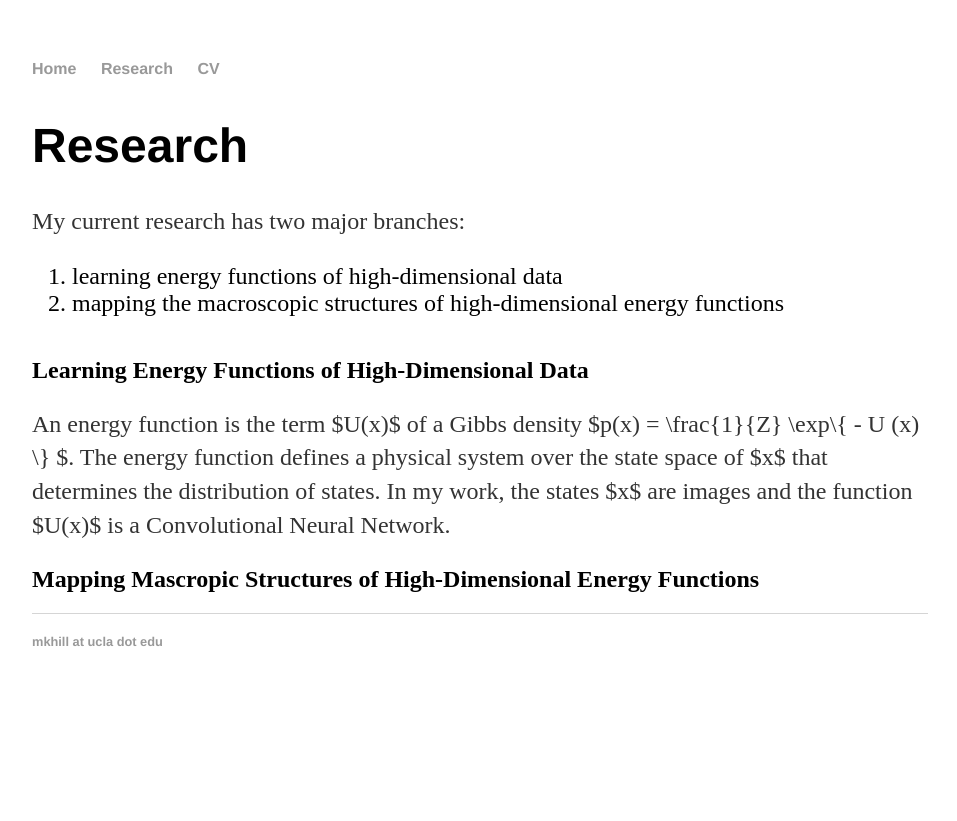
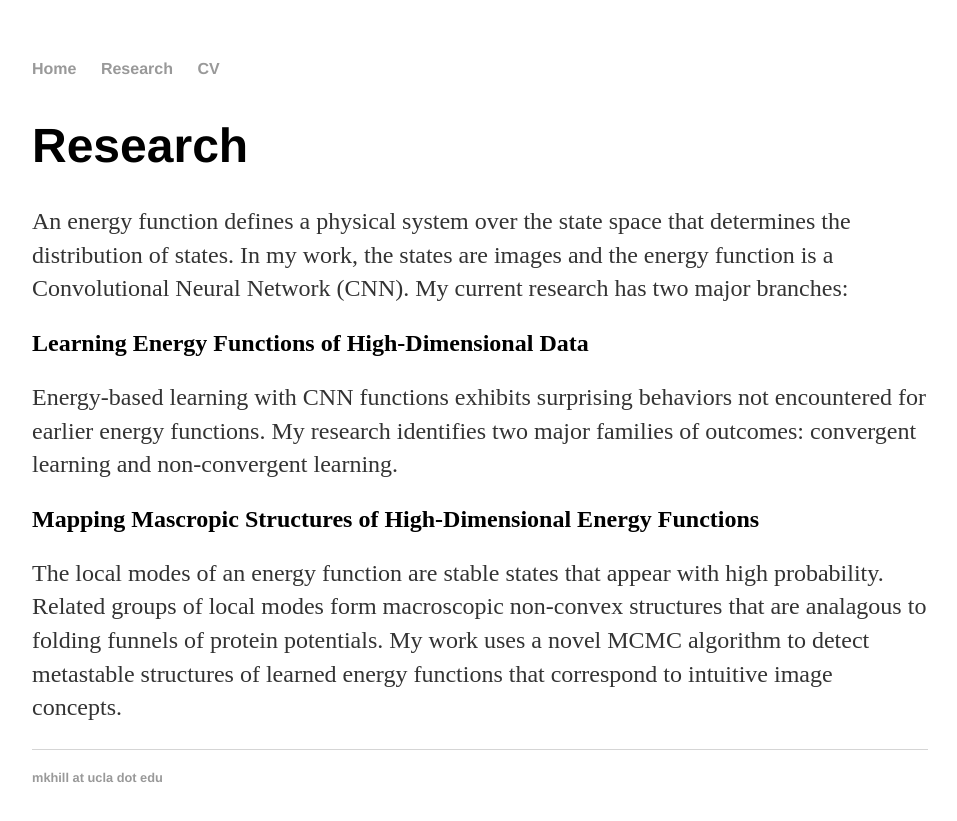
Before and after one commit to point0bar1/point0bar1.github.io, a Jekyll site: the page built from research/index.html, in a window 1280 px wide. Shown: the top 821 px of the page, without its empty margins (160-1117 px from the left). Built offline with Jekyll 4.4.1, drawn with Linux system fonts in a browser that asks for light colours.

Commit message:
Update index.html

```diff
--- a/research/index.html
+++ b/research/index.html
@@ -4,17 +4,24 @@ title: Mitch Hill (Research)
 ---
 <h1> Research </h1>
 
-<p> My current research has two major branches:
-<ol>
-  <li> learning energy functions of high-dimensional data </li>
-  <li> mapping the macroscopic structures of high-dimensional energy functions </li>
-</ol>
+<p>
+
+  An energy function defines a physical system over the state space that determines the distribution of states.
+  In my work, the states are images and the energy function is a Convolutional Neural Network (CNN).
+  My current research has two major branches:
 </p>
 
 <h2> Learning Energy Functions of High-Dimensional Data </h2>
 
 <p>
-  An energy function is the term $U(x)$ of a Gibbs density $p(x) = \frac{1}{Z} \exp\{ - U (x) \} $. The energy function defines a physical system over the state space of $x$ that determines the distribution of states. In my work, the states $x$ are images and the function $U(x)$ is a Convolutional Neural Network.
+  Energy-based learning with CNN functions exhibits surprising behaviors not encountered for earlier energy functions.
+  My research identifies two major families of outcomes: convergent learning and non-convergent learning.
 </p>
 
 <h2> Mapping Mascropic Structures of High-Dimensional Energy Functions </h2>
+
+<p>
+  The local modes of an energy function are stable states that appear with high probability.
+  Related groups of local modes form macroscopic non-convex structures that are analagous to folding funnels of protein potentials.
+  My work uses a novel MCMC algorithm to detect metastable structures of learned energy functions that correspond to intuitive image concepts.
+</p>
```
